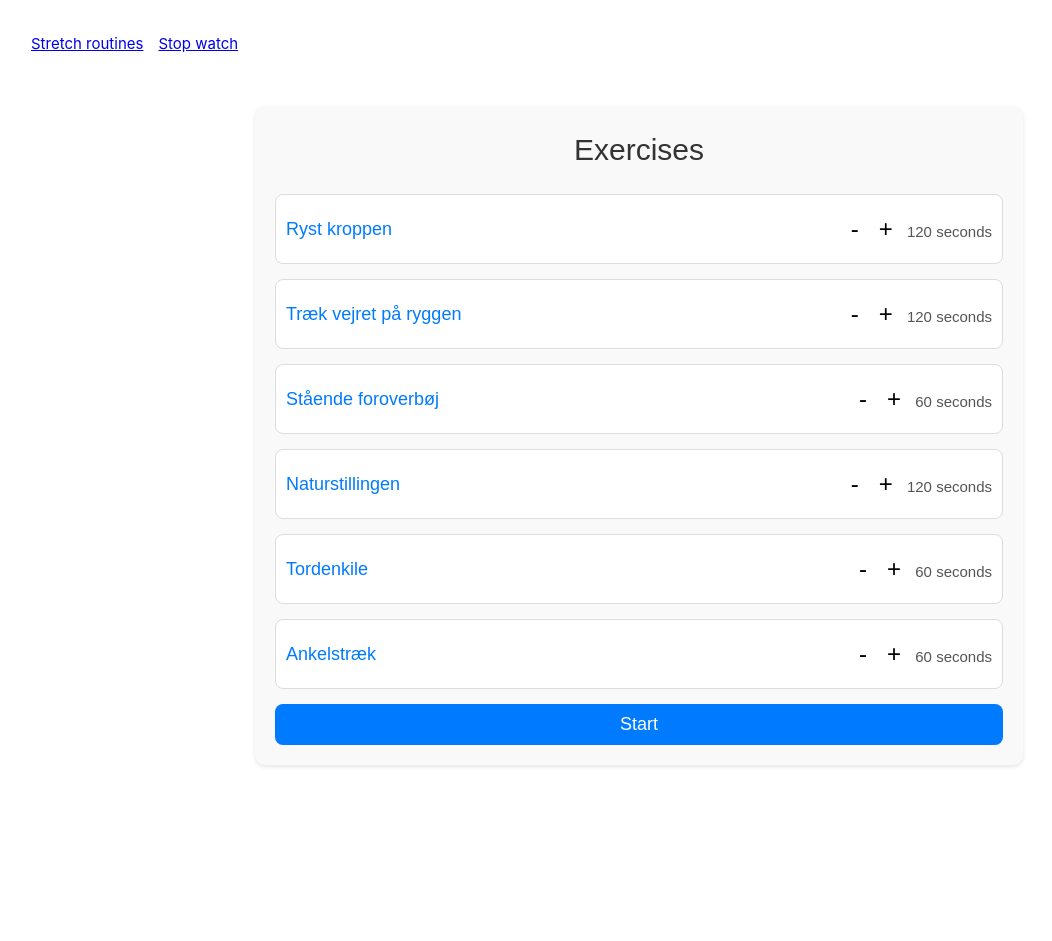
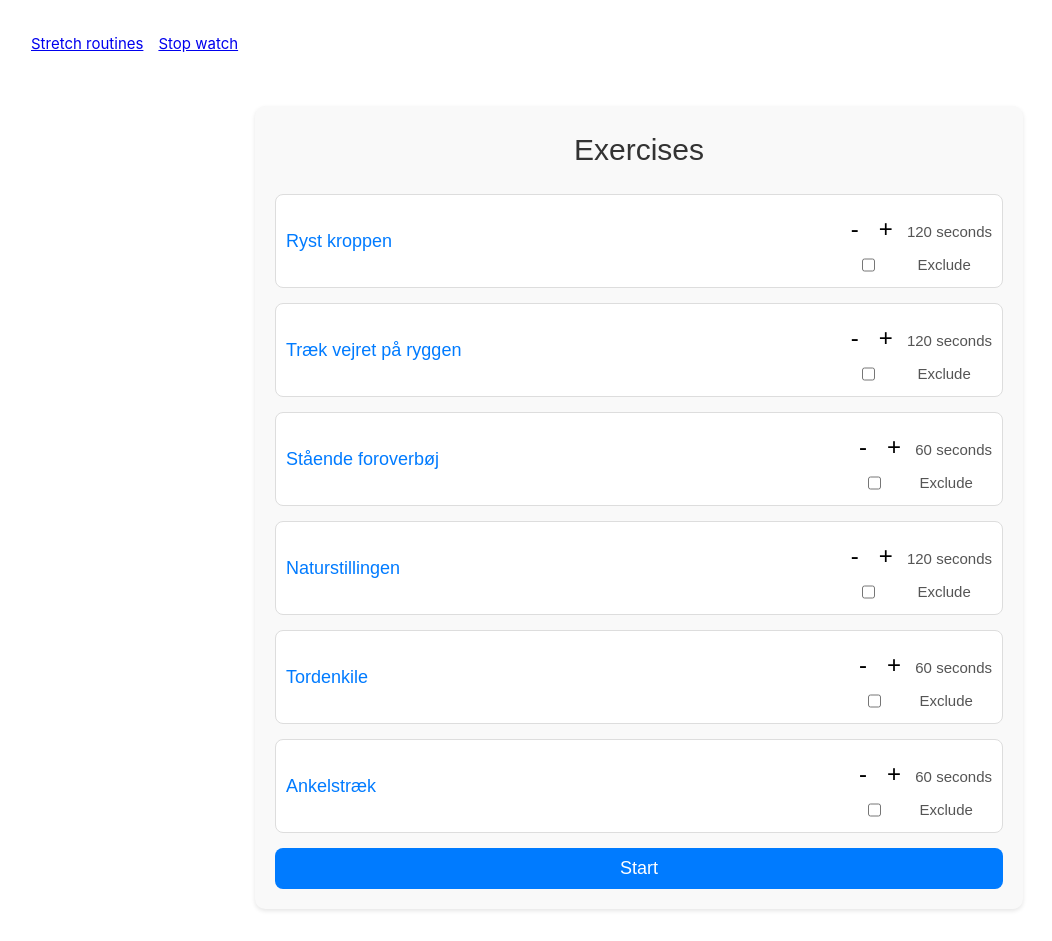
Before and after one commit to alex-jixx/mobility-vue, a Vue app: page / in a window 1280 px wide. Both pictures are taken after a click on the item "daily Yinyasa". Shown: the whole page, without its empty margins (1-1053 px from the left). Before the commit the page ends 800 px from the top, so only its background shows below. Built offline with nearby package versions, Linux system fonts and the light colour scheme.

Commit message:
Make it possobile to exclude exercises before starting a list of exercises

```diff
--- a/src/components/StretchRoutine.vue
+++ b/src/components/StretchRoutine.vue
@@ -1,5 +1,5 @@
 <script setup>
-import { ref } from 'vue'
+import { ref, computed } from 'vue'
 import ActiveExercises from '../components/ActiveExercises.vue'
 import { useWakeLock } from '@vueuse/core'
 
@@ -12,7 +12,14 @@ const props = defineProps({
     },
 })
 
-const exercises = ref(props.exercises)
+const excludedExercises = ref(props.exercises.map(() => null))
+const selectedExercises = computed(() => {
+    const selectedExercisesIndices = excludedExercises.value
+        .map((selected, idx) => (selected ? null : idx))
+        .filter((value) => value !== null)
+
+    return selectedExercisesIndices.map((idx) => props.exercises[idx])
+})
 
 const started = ref(false)
 
@@ -38,16 +45,17 @@ function decrement(exercise) {
 </script>
 
 <template>
-    <ActiveExercises v-if="started" :exercises="exercises" @done="handleDone" />
+    <ActiveExercises v-if="started" :exercises="selectedExercises" @done="handleDone" />
     <div class="container" v-else>
         <h1 class="title">Exercises</h1>
         <ul class="exercise-list">
-            <li v-for="exercise in exercises" :key="exercise.name" class="exercise-item">
+            <li v-for="(exercise, idx) in exercises" :key="exercise.name" class="exercise-item">
                 <div class="exercise-details">
                     <h2 class="exercise-name">
                         {{ exercise.name }}
                     </h2>
                     <span class="exercise-duration">
+                        <template v-if="!excludedExercises[idx]">
                             <button
                                 class="action-button"
                                 type="button"
@@ -63,6 +71,17 @@ function decrement(exercise) {
                                 +
                             </button>
                             {{ exercise.durationInSec }} seconds
+                        </template>
+                        <div class="exercise-is-excluded" v-else>Exercises is excluded</div>
+                        <div class="exclude-field">
+                            <input
+                                :value="idx"
+                                :name="'exclude' + exercise.name"
+                                type="checkbox"
+                                v-model="excludedExercises[idx]"
+                            />
+                            <label :for="'exclude' + exercise.name">Exclude</label>
+                        </div>
                     </span>
                 </div>
             </li>
@@ -72,6 +91,16 @@ function decrement(exercise) {
 </template>
 
 <style scoped>
+.exercise-is-excluded {
+    padding: 7px;
+    margin: 3px;
+}
+
+.exclude-field {
+    display: flex;
+    justify-content: space-around;
+}
+
 .action-button {
     font-size: 24px;
     padding: 7px;
```
Lines whose indentation alone changed are shown as unchanged.
